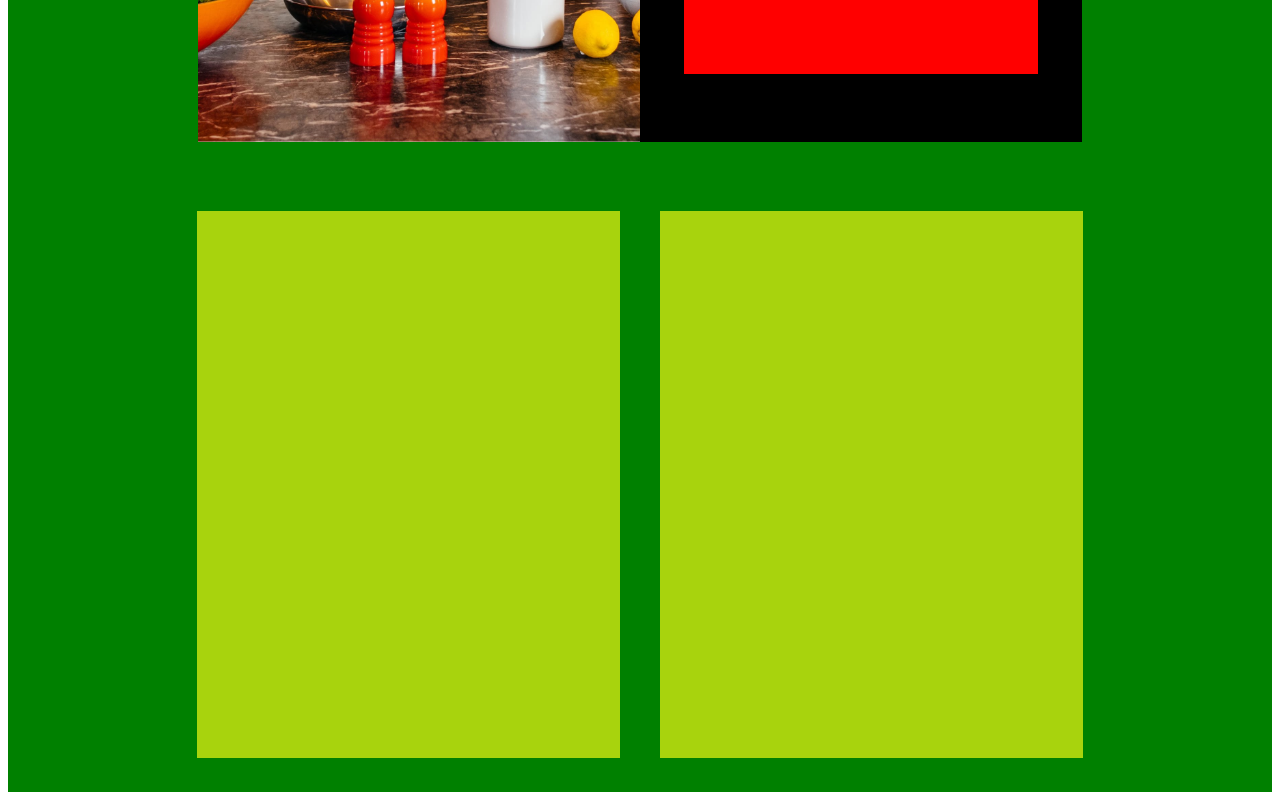
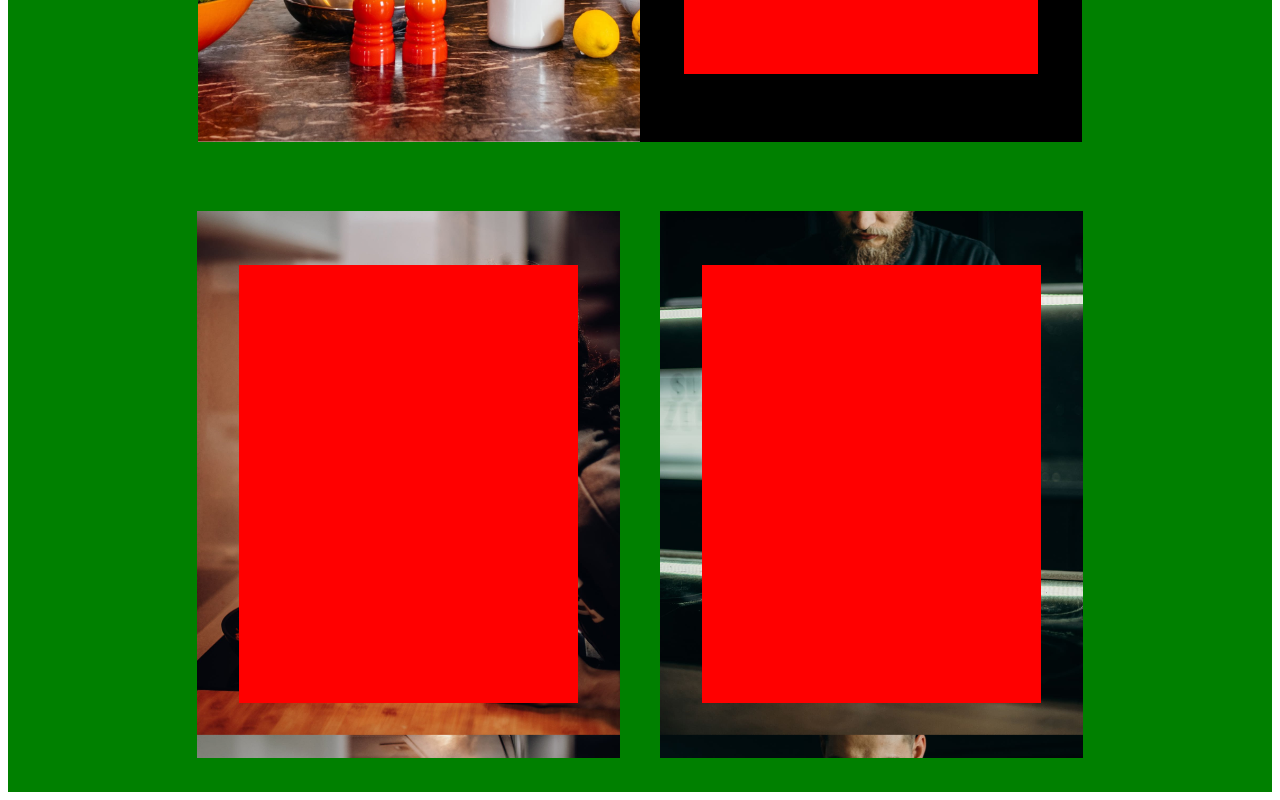
Before and after one commit to AngeloDima/proj-html-vuejs, a Vue app: page / in a window 1280 px wide. Shown: the part 3456-4256 px from the top of the page. Built offline with nearby package versions, Linux system fonts and the light colour scheme.

Commit message:
section_four (macro aree color)

```diff
--- a/src/components/section_four.vue
+++ b/src/components/section_four.vue
@@ -9,8 +9,12 @@
                     <div class="info"></div>
                 </div>
             </div>
-            <div class="poster-mini"></div>
-            <div class="poster-mini"></div>
+            <div class="poster-mini">
+                <div class="info-mini"></div>
+            </div>
+            <div class="poster-mini2">
+                <div class="info-mini"></div>
+            </div>
         </div>
 
     </section>
@@ -74,8 +78,30 @@
             .poster-mini{
                 width: 33.5%;
                 height: 40%;
-                background-color: rgb(168, 211, 13);
+                background-image: url(img/info52x.jpg);
+                background-position: 0px -50px;
+                background-size: cover;
                 margin: 0px 20px;
+                display: flex;
+                justify-content: center;
+                align-items: center;
+            }
+
+            .poster-mini2{
+                width: 33.5%;
+                height: 40%;
+                background-image: url(img/info12x.jpg);
+                background-position: 0px -50px;
+                background-size: cover;
+                margin: 0px 20px;
+                display: flex;
+                justify-content: center;
+                align-items: center;
+            }
+            .info-mini{
+                width: 80%;
+                height: 80%;
+                background-color: red;
             }
         }
     }
```
